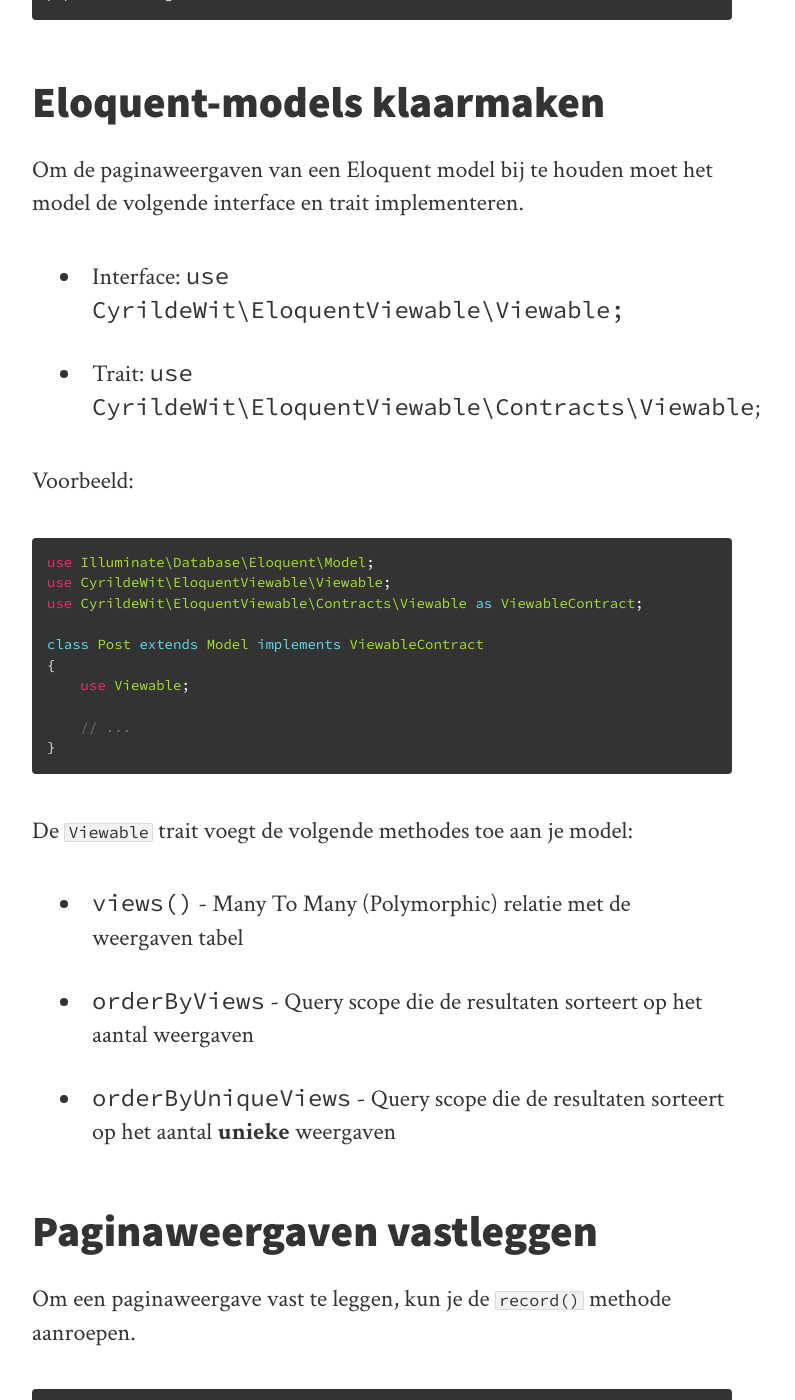
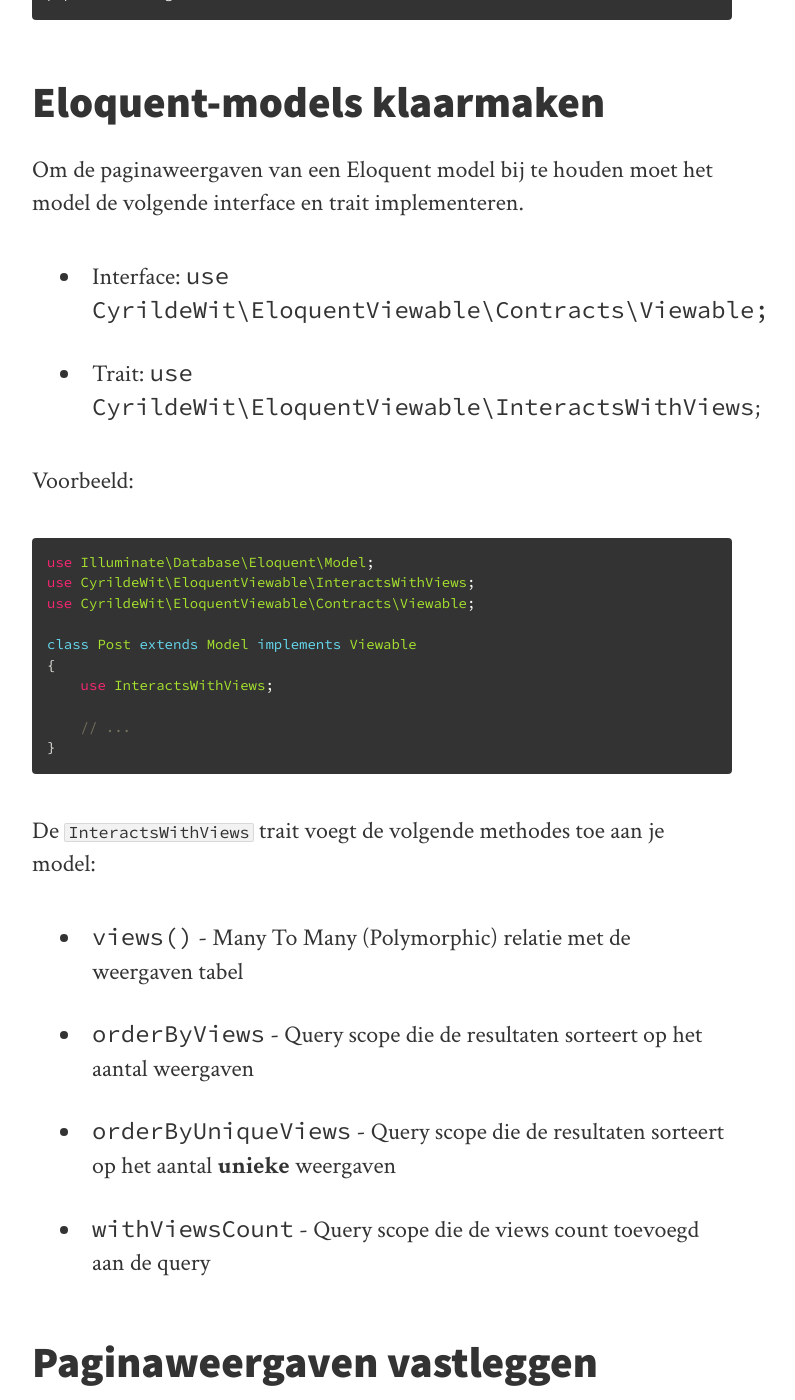
Before and after one commit to cyrildewit/cyrildewit.github.io, a Jekyll site: the page built from _posts/2019-07-03-aan-de-slag-met-eloquent-viewable-voor-het-laravel-framework.md, in a window 1280 px wide and 1400 px high, scrolled down 2679 px. Shown: the whole window, without its empty margins (258-1053 px from the left). Built offline with Jekyll 4.4.1, drawn with Linux system fonts in a browser that asks for light colours; nearby versions of some CDN libraries; comment, search, counter and statistics services are not loaded.

Commit message:
feat: update post

````diff
--- a/_posts/2019-07-03-aan-de-slag-met-eloquent-viewable-voor-het-laravel-framework.md
+++ b/_posts/2019-07-03-aan-de-slag-met-eloquent-viewable-voor-het-laravel-framework.md
@@ -50,29 +50,30 @@ php artisan migrate
 
 Om de paginaweergaven van een Eloquent model bij te houden moet het model de volgende interface en trait implementeren.
 
-- Interface: `use CyrildeWit\EloquentViewable\Viewable;`
-- Trait: `use CyrildeWit\EloquentViewable\Contracts\Viewable`;
+- Interface: `use CyrildeWit\EloquentViewable\Contracts\Viewable;`
+- Trait: `use CyrildeWit\EloquentViewable\InteractsWithViews`;
 
 Voorbeeld:
 
 ```php
 use Illuminate\Database\Eloquent\Model;
-use CyrildeWit\EloquentViewable\Viewable;
-use CyrildeWit\EloquentViewable\Contracts\Viewable as ViewableContract;
+use CyrildeWit\EloquentViewable\InteractsWithViews;
+use CyrildeWit\EloquentViewable\Contracts\Viewable;
 
-class Post extends Model implements ViewableContract
+class Post extends Model implements Viewable
 {
-    use Viewable;
+    use InteractsWithViews;
 
     // ...
 }
 ```
 
-De `Viewable` trait voegt de volgende methodes toe aan je model:
+De `InteractsWithViews` trait voegt de volgende methodes toe aan je model:
 
 - `views()` - Many To Many (Polymorphic) relatie met de weergaven tabel
 - `orderByViews` - Query scope die de resultaten sorteert op het aantal weergaven
 - `orderByUniqueViews` - Query scope die de resultaten sorteert op het aantal **unieke** weergaven
+- `withViewsCount` - Query scope die de views count toevoegd aan de query
 
 ## Paginaweergaven vastleggen
 
````
